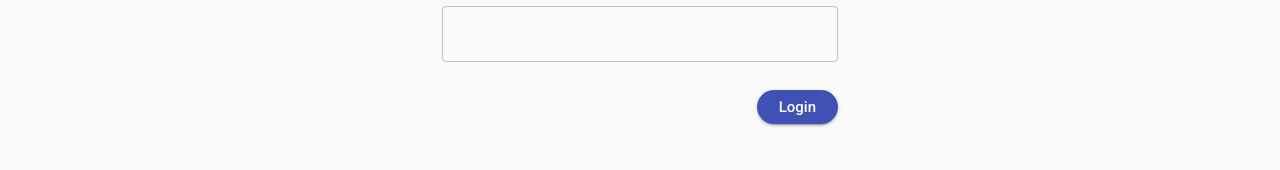
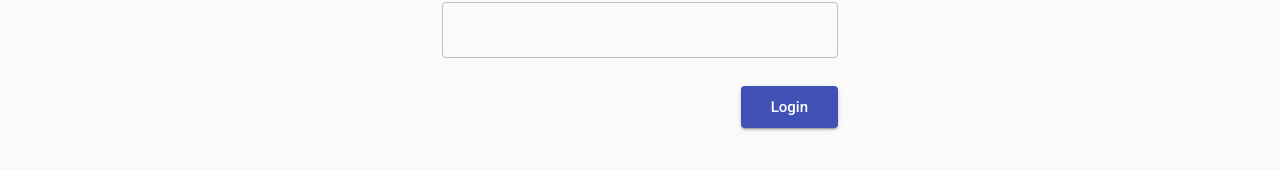
Before and after one commit to MelnikVitali/React-mini-chat-App, a React (Create React App) app: page / in a window 1280 px wide. Shown: the part 370-540 px from the top of the page. Built offline with nearby package versions, Linux system fonts and the light colour scheme.

Commit message:
hot fix styles chat component

```diff
--- a/src/components/Chat/index.js
+++ b/src/components/Chat/index.js
@@ -33,7 +33,7 @@ const Chat = () => {
 
         setTimeout(() => {
             dispatch({type: types.SEND_DUMMY_MESSAGE})
-        }, 1500)
+        }, 1000)
         return false;
     };
 
@@ -94,7 +94,7 @@ const Chat = () => {
                 <Button
                     type="submit"
                     color="primary"
-                    variant='contained'
+                    variant='outlined'
                     className={classes.btnSend}
                 >
                     Send
--- a/src/components/Chat/styles.js
+++ b/src/components/Chat/styles.js
@@ -31,7 +31,7 @@ const useStyles = makeStyles((theme) => ({
     },
     formControl: {
         flexGrow: 1,
-        marginRight: pxToRem(0)
+        marginRight: pxToRem(-2)
     },
     input: {
         borderRadius: `${pxToRem(4)} 0 0 ${pxToRem(4)}`,
@@ -41,11 +41,12 @@ const useStyles = makeStyles((theme) => ({
         boxSizing:'border-box',
         paddingLeft: pxToRem(35),
         paddingRight: pxToRem(35),
+        fontSize:'pxToRem(16) !important',
         borderRadius: `0 ${pxToRem(4)}  ${pxToRem(4)} 0`,
-        // border: `2px solid ${theme.palette.primary.main}`,
-        // '&:hover': {
-        //     border: `2px solid ${theme.palette.primary.light}`
-        // }
+        border: `2px solid ${theme.palette.primary.main}`,
+        '&:hover': {
+            border: `2px solid ${theme.palette.primary.light}`
+        }
     }
 }));
 
--- a/src/components/CreateChannelModal/styles.js
+++ b/src/components/CreateChannelModal/styles.js
@@ -30,9 +30,12 @@ const useStyles = makeStyles((theme) => ({
     btn: {
         float: 'right',
         margin: theme.spacing(2, 0, 2),
-        borderRadius: pxToRem(30),
-        textTransform: 'capitalize',
-        lineHeight: 1.2
+        paddingLeft:pxToRem(30),
+        paddingRight:pxToRem(30),
+        // borderRadius:pxToRem(18)
+        // borderRadius: pxToRem(30),
+        // textTransform: 'capitalize',
+        // lineHeight: 1.2
     }
 }));
 
--- a/src/components/Login/styles.js
+++ b/src/components/Login/styles.js
@@ -28,8 +28,8 @@ const useStyles = makeStyles((theme) => ({
     btn: {
         margin: theme.spacing(0, 0, 2),
         textTransform: 'capitalize',
-        lineHeight: 1.2,
-        borderRadius: pxToRem(30),
+        paddingLeft:pxToRem(30),
+        paddingRight:pxToRem(30),
         float: 'right'
     }
 }));
--- a/src/components/Main/styles.js
+++ b/src/components/Main/styles.js
@@ -24,8 +24,9 @@ const useStyles = makeStyles((theme) => ({
     btn: {
         margin: theme.spacing(4, 3, 2),
         alignSelf: 'flex-start',
-        borderRadius: pxToRem(30),
-        lineHeight: 1.3
+        paddingLeft:pxToRem(30),
+        paddingRight:pxToRem(30),
+        borderRadius:pxToRem(18)
     }
 }));
 
--- a/src/theme.js
+++ b/src/theme.js
@@ -58,11 +58,23 @@ const theme = createTheme({
                 position: 'relative'
             }
         },
+
         MuiButton: {
             root: {
-                textTransform: 'none'
+                textTransform: 'none',
+                fontSize:pxToRem(16),
+            },
+            outlined:{
+                fontSize:pxToRem(16),
+                border: `2px `,
             }
         },
+        MuiOutlinedInput: {
+            notchedOutline: {
+                top:pxToRem(-4.5) ,
+
+            }
+        }
     },
 });
 
```
